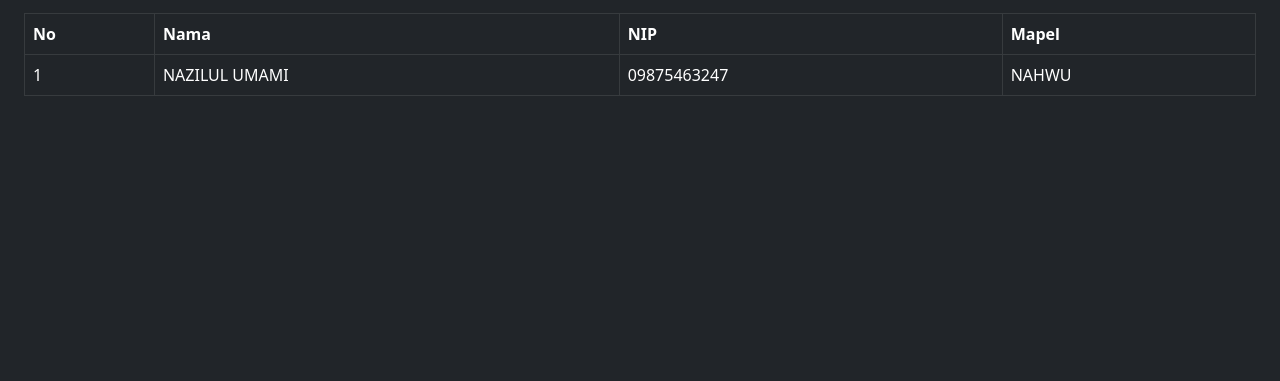
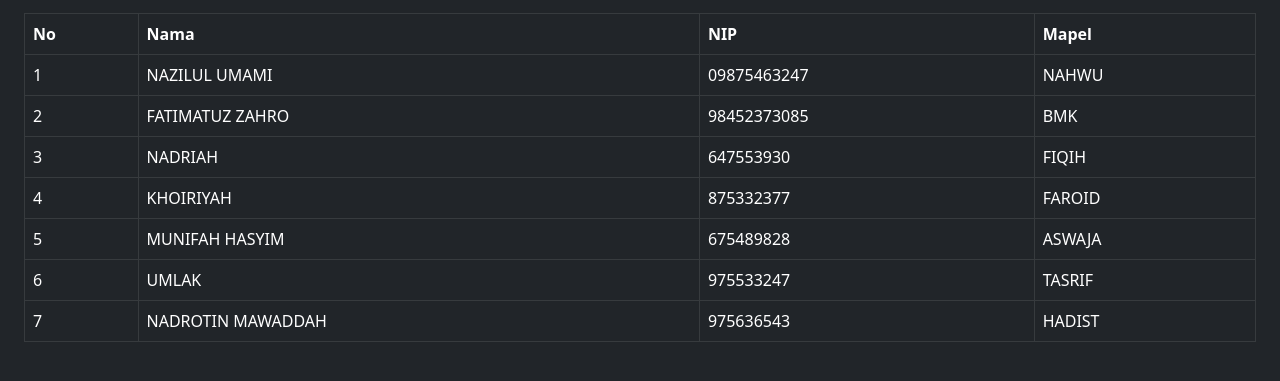
Before and after one commit to alfinadamayanti-pn/sibk, a plain HTML site: page data-guru.html in a window 1280 px wide. Shown: the part 111-492 px from the top of the page. Drawn offline with nearby package versions, Linux system fonts and the light colour scheme.

Commit message:
Update data-guru.html

```diff
--- a/data-guru.html
+++ b/data-guru.html
@@ -26,7 +26,43 @@
           <td>NAZILUL UMAMI</td>
           <td>09875463247</td>
           <td>NAHWU</td>
-        </tr>";
+        </tr>
+         <tr>
+          <td>2</td>
+          <td>FATIMATUZ ZAHRO</td>
+          <td>98452373085</td>
+          <td>BMK</td>
+        </tr>
+          <tr>
+          <td>3</td>
+          <td>NADRIAH</td>
+          <td>647553930</td>
+          <td>FIQIH</td>
+        </tr>
+          <tr>
+          <td>4</td>
+          <td>KHOIRIYAH</td>
+          <td>875332377</td>
+          <td>FAROID</td>
+        </tr>
+          <tr>
+          <td>5</td>
+          <td>MUNIFAH HASYIM</td>
+          <td>675489828</td>
+          <td>ASWAJA</td>
+        </tr>
+          <tr>
+          <td>6</td>
+          <td>UMLAK</td>
+          <td>975533247</td>
+          <td>TASRIF</td>
+        </tr>
+          <tr>
+          <td>7</td>
+          <td>NADROTIN MAWADDAH</td>
+          <td>975636543</td>
+          <td>HADIST</td>
+        </tr>
     </tbody>
   </table>
 
```
